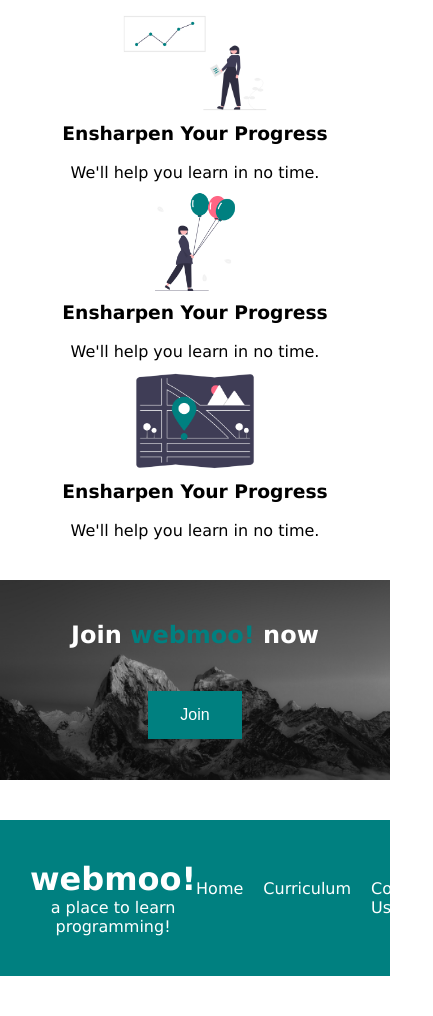
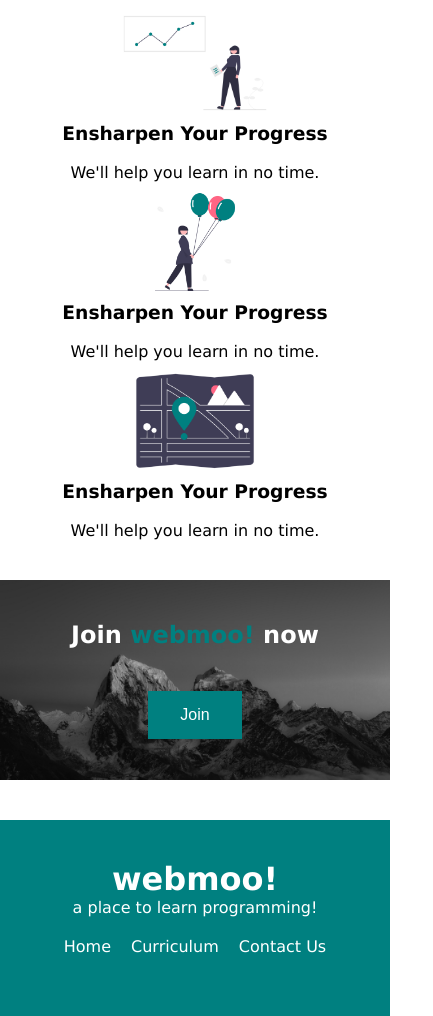
Before and after one commit to excaangga/basic-css, a plain HTML site: page index.html in a window 390 px wide. Shown: the part 357-1373 px from the top of the page, 433 px wide, since content can reach past the window. Before the commit the page ends 1333 px from the top, so only its background shows below. Drawn offline with Linux system fonts and the light colour scheme.

Commit message:
adding more responsivity

```diff
--- a/style.css
+++ b/style.css
@@ -118,6 +118,11 @@ a{
     font-size: 16px;
 }
 
+.desc-par button:hover{
+    background-color: white;
+    color: teal;
+}
+
 .footer{
     display: flex;
     padding: 40px 10px;
@@ -128,6 +133,10 @@ a{
 .left-footer{
     color: white;
     margin-left: 20px;
+}
+
+.left-footer p{
+    text-align: left;
 }
 
 .right-footer{
@@ -150,7 +159,7 @@ a{
 }
 
 .right-footer ul li a:hover{
-    color: black;
+    color: grey;
 }
 
 @media only screen and (max-width: 650px) {
@@ -159,4 +168,14 @@ a{
         flex-direction: column;
         margin-bottom: 40px;
     }
+    .footer{
+        justify-content: center;
+        align-items: center;
+        flex-direction: column;
+    }
+    .right-footer, .left-footer{
+        text-align: center;
+        margin: 0 0 20px 0;
+    }
+
   }
```
